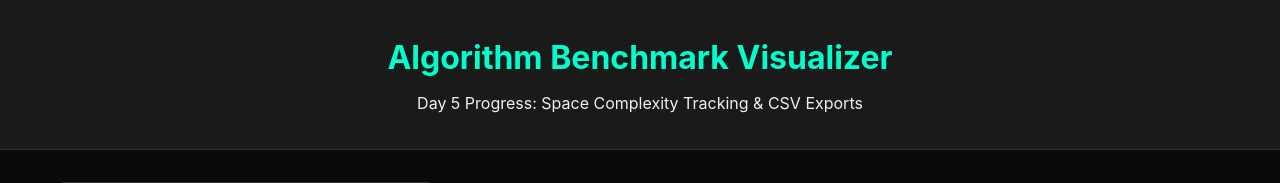
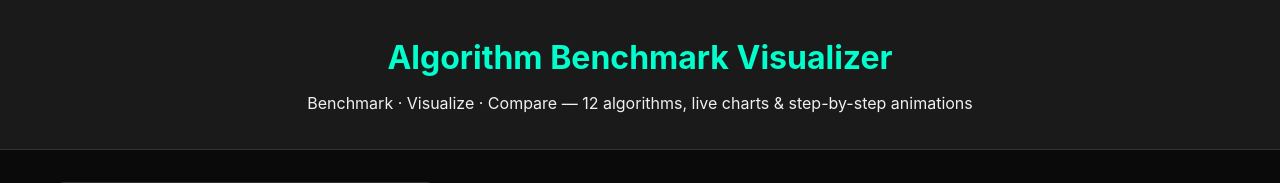
Before and after one commit to s4meer-dev/CFAI-Project, a Flask app: page / in a window 1280 px wide. Shown: the top 183 px of the page. Run offline with Flask 3, Linux system fonts and the light colour scheme.

Commit message:
fix(html): update header subtitle, add meta description tag

```diff
--- a/templates/index.html
+++ b/templates/index.html
@@ -3,14 +3,15 @@
 <head>
     <meta charset="UTF-8">
     <meta name="viewport" content="width=device-width, initial-scale=1.0">
-    <title>Algorithm Benchmark & Complexity Visualization</title>
+    <meta name="description" content="Benchmark and visualize sorting and searching algorithms — compare execution time, memory usage, and time/space complexity in real time.">
+    <title>Algorithm Benchmark &amp; Complexity Visualization</title>
     <link rel="stylesheet" href="{{ url_for('static', filename='css/style.css') }}">
     <script src="https://cdn.jsdelivr.net/npm/chart.js"></script>
 </head>
 <body>
     <header>
         <h1>Algorithm Benchmark Visualizer</h1>
-        <p>Day 5 Progress: Space Complexity Tracking & CSV Exports</p>
+        <p>Benchmark · Visualize · Compare — 12 algorithms, live charts &amp; step-by-step animations</p>
     </header>
     <main class="container">
         <section class="controls-section">
```
